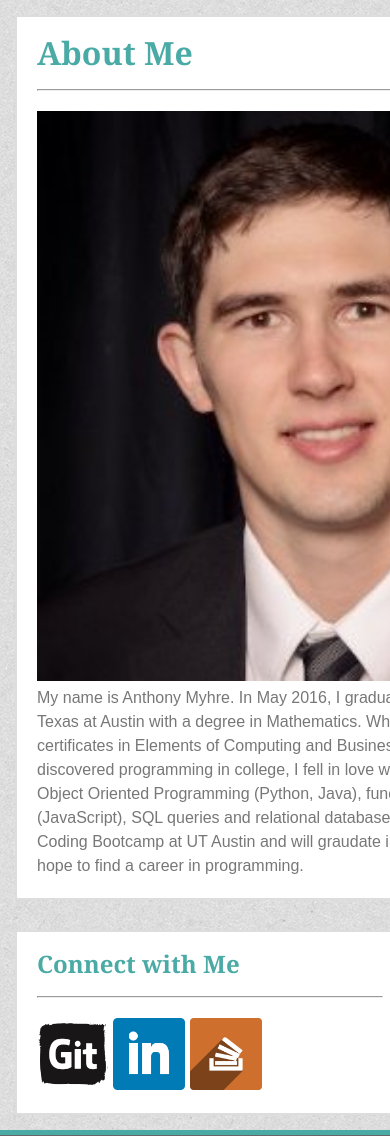
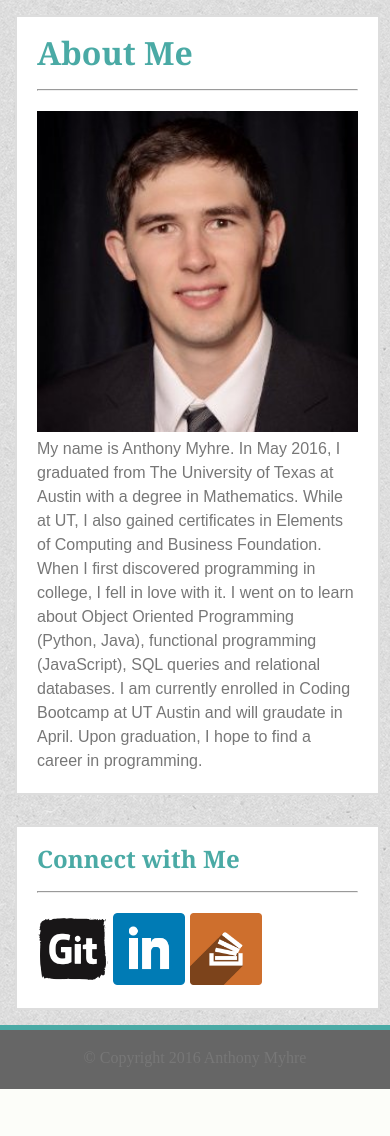
Before and after one commit to amyhre16/Responsive-Portfolio, a PHP site: page / in a window 390 px wide; the page is wider, and only the part inside the window is pictured. Shown: the part 140-1276 px from the top of that part. After the commit the page ends 1229 px from the top of that part, so only its background shows below. Run offline with PHP 8.4, Linux system fonts and the light colour scheme.

Commit message:
Fixed problem with width. Gave wrapper a max width of 100% and right padding.

```diff
--- a/assets/css/style.css
+++ b/assets/css/style.css
@@ -272,16 +272,18 @@ hr {
 	.wrapper {
 		margin: auto;
 		max-width: 100%;
+		padding-right: 25px;
 	}
 
 	.aboutMe {
 		margin: 15px;
-		width: auto;
+		width: 100%;
+		overflow: auto;
 	}
 
 	#aboutMe-profile-picture {
-		width: 570px;
-		height: 570px;
+		width: 100%;
+		height: 100%;
 		margin-right: 0px;
 	}
 
```
